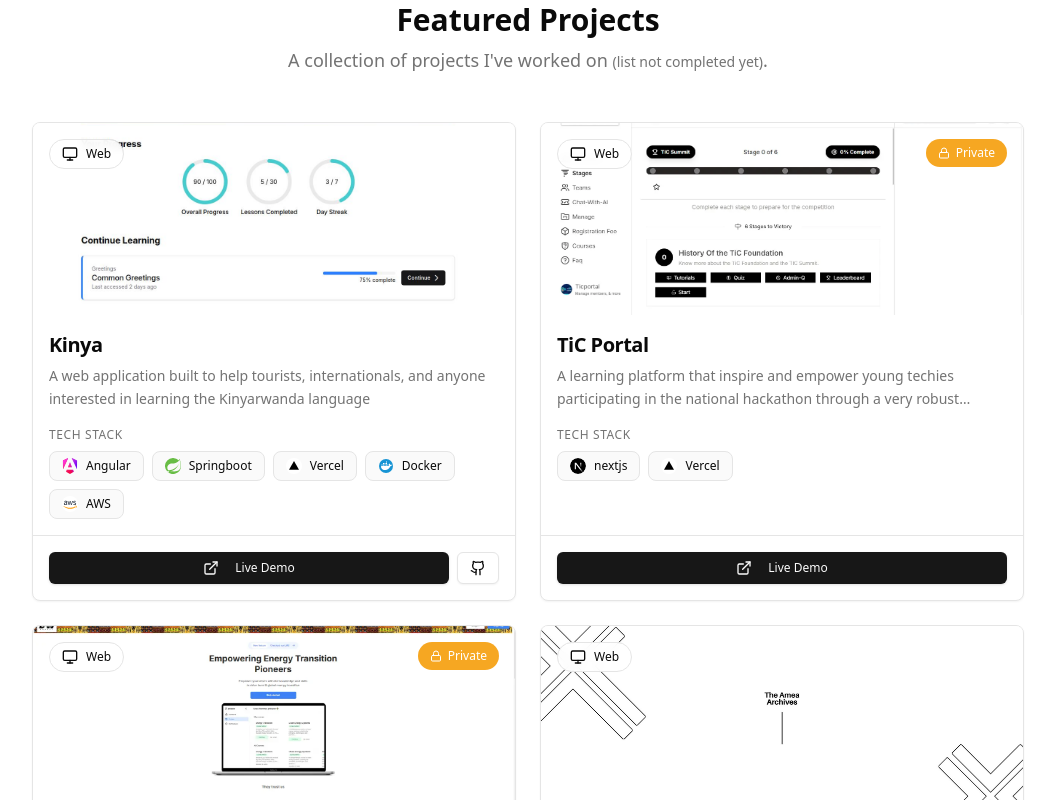
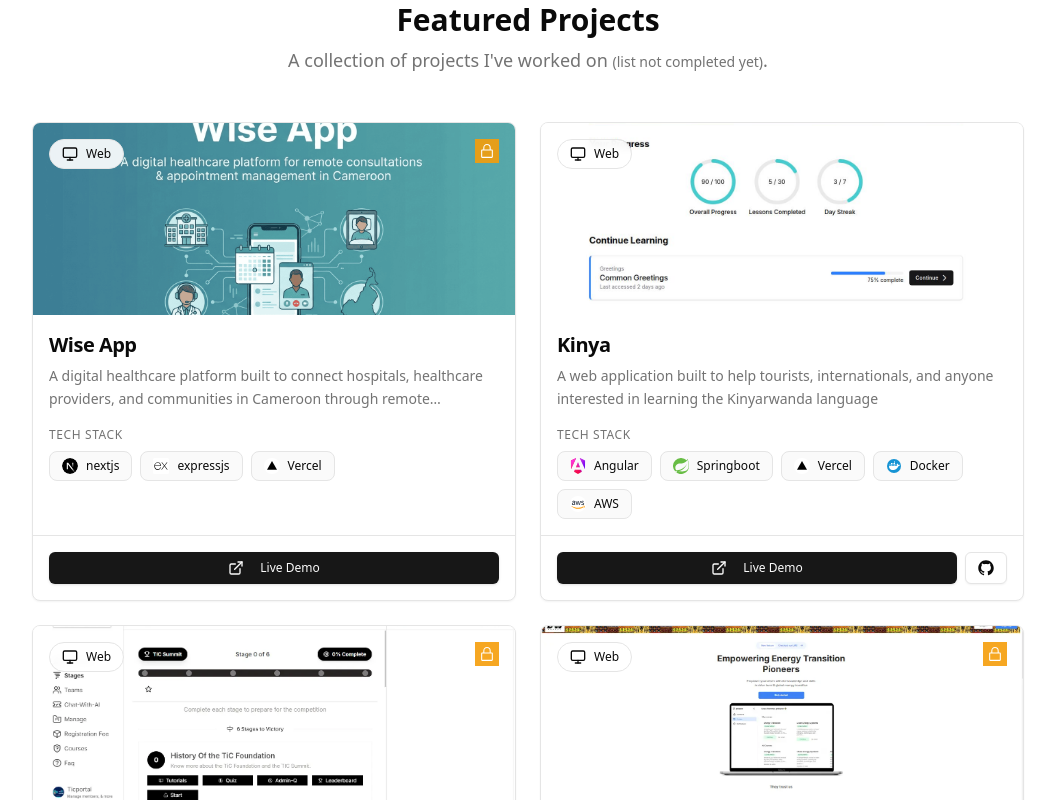
Before and after one commit to yll0rd/yll0rd-portfolio, a Next.js app: page / in a window 1280 px wide. Shown: the part 1380-2180 px from the top of the page, without its empty margins (112-1167 px from the left). Built offline with nearby package versions, Linux system fonts and the light colour scheme.

Commit message:
feat: add Wise App project to projects section with details and preview image

```diff
--- a/src/app/globals.css
+++ b/src/app/globals.css
@@ -102,6 +102,7 @@
   .dotted-background {
     background-image: radial-gradient(circle, rgba(140, 140, 140, 0.5) 1px, transparent 1px);
     background-size: 30px 30px;
+    opacity: 0.7;
   }
 
   [data-theme="dark"] .dotted-background {
--- a/src/components/projects-section.tsx
+++ b/src/components/projects-section.tsx
@@ -2,7 +2,8 @@
 import Image from "next/image";
 import { Card, CardHeader, CardTitle, CardDescription, CardContent, CardFooter } from "@/components/ui/card";
 import { Button } from "@/components/ui/button";
-import { ExternalLink, Github, Lock, Monitor, Smartphone, Laptop } from "lucide-react";
+import { ExternalLink, Monitor, Smartphone, Laptop } from "lucide-react";
+import { GitHubLogoIcon as Github, LockClosedIcon as Lock } from "@radix-ui/react-icons"
 import { ALL_SKILLS_ICONS } from '@/lib/constants';
 
 type Project = {
@@ -22,6 +23,19 @@
 
 
 const projects = ([
+    {
+        title: "Wise App",
+        description: "A digital healthcare platform built to connect hospitals, healthcare providers, and communities in Cameroon through remote consultations, appointment management",
+        type: "web",
+        isPrivate: true,
+        previewImage: "/screenshots/wiseapp-cover.png",
+        liveLink: "https://app.wisecool.org/",
+        technologies: [
+            { name: "nextjs", icon: ALL_SKILLS_ICONS.nextjs },
+            { name: "expressjs", icon: ALL_SKILLS_ICONS.express },
+            { name: "Vercel", icon: ALL_SKILLS_ICONS.vercel },
+        ]
+    },
     {
         title: "Kinya",
         description: "A web application built to help tourists, internationals, and anyone interested in learning the Kinyarwanda language",
@@ -190,9 +204,8 @@
                                     </div>
                                     {/* Private Badge */}
                                     {project.isPrivate && (
-                                        <div className="absolute top-4 right-4 flex items-center gap-1.5 bg-amber-500/90 backdrop-blur-sm px-3 py-1.5 rounded-full text-white">
-                                            <Lock className="h-3 w-3" />
-                                            <span className="text-xs font-medium">Private</span>
+                                        <div className="absolute top-4 right-4 flex items-center justify-center gap-1.5 bg-amber-500/90 backdrop-blur-sm size-6 text-white">
+                                            <Lock className="size-4" />
                                         </div>
                                     )}
                                 </div>
--- a/src/components/sidebar.tsx
+++ b/src/components/sidebar.tsx
@@ -27,7 +27,7 @@
             <SheetClose key={section} asChild>
               <button
                 onClick={() => onSectionClick(section)}
-                className={`w-full text-left px-4 py-2 text-sm capitalize rounded-md transition-colors ${
+                className={`w-full text-left px-4 py-2 text-sm capitalize rounded-md transition-colors cursor-pointer ${
                   activeSection === section
                     ? "text-foreground font-medium bg-background/50 dark:text-foreground dark:bg-background/70"
                     : "text-muted-foreground hover:text-foreground hover:bg-background/50 dark:hover:text-foreground dark:hover:bg-background/70"
--- a/src/components/ui/reveal-navbar.tsx
+++ b/src/components/ui/reveal-navbar.tsx
@@ -149,7 +149,7 @@
                                         {sections.map((route) => (
                                             <motion.li
                                                 key={route}
-                                                className={`px-3 py-2 text-sm capitalize rounded-md transition-colors ${activeSection === route
+                                                className={`px-3 py-2 text-sm capitalize rounded-md transition-colors  cursor-pointer ${activeSection === route
                                                     ? "text-foreground font-semibold underline decoration-wavy decoration-[2px] underline-offset-4"
                                                     : "text-muted-foreground font-medium hover:text-foreground hover:bg-background/50 dark:hover:text-foreground dark:hover:bg-background/70"
                                                     }`}
--- a/src/components/ui/sparkles.tsx
+++ b/src/components/ui/sparkles.tsx
@@ -42,7 +42,7 @@
   const particlesLoaded = async (container?: Container) => {
     if (container) {
       controls.start({
-        opacity: 1,
+        opacity: 0.8,
         transition: {
           duration: 1,
         },
@@ -235,7 +235,7 @@
               opacity: {
                 value: {
                   min: 0.1,
-                  max: 1,
+                  max: 0.8,
                 },
                 animation: {
                   count: 0,
```
Also changed, not shown: public/screenshots/wiseapp-cover.png (added).
